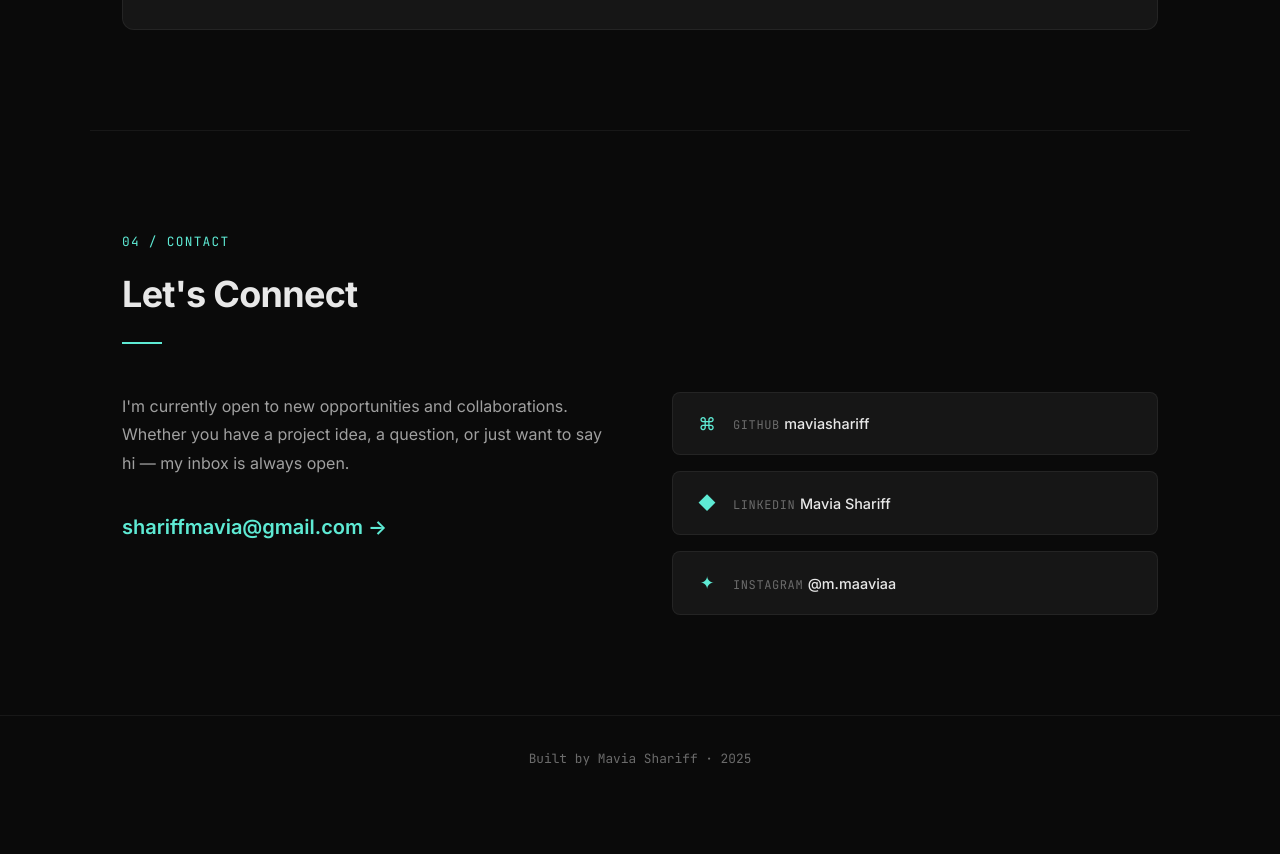
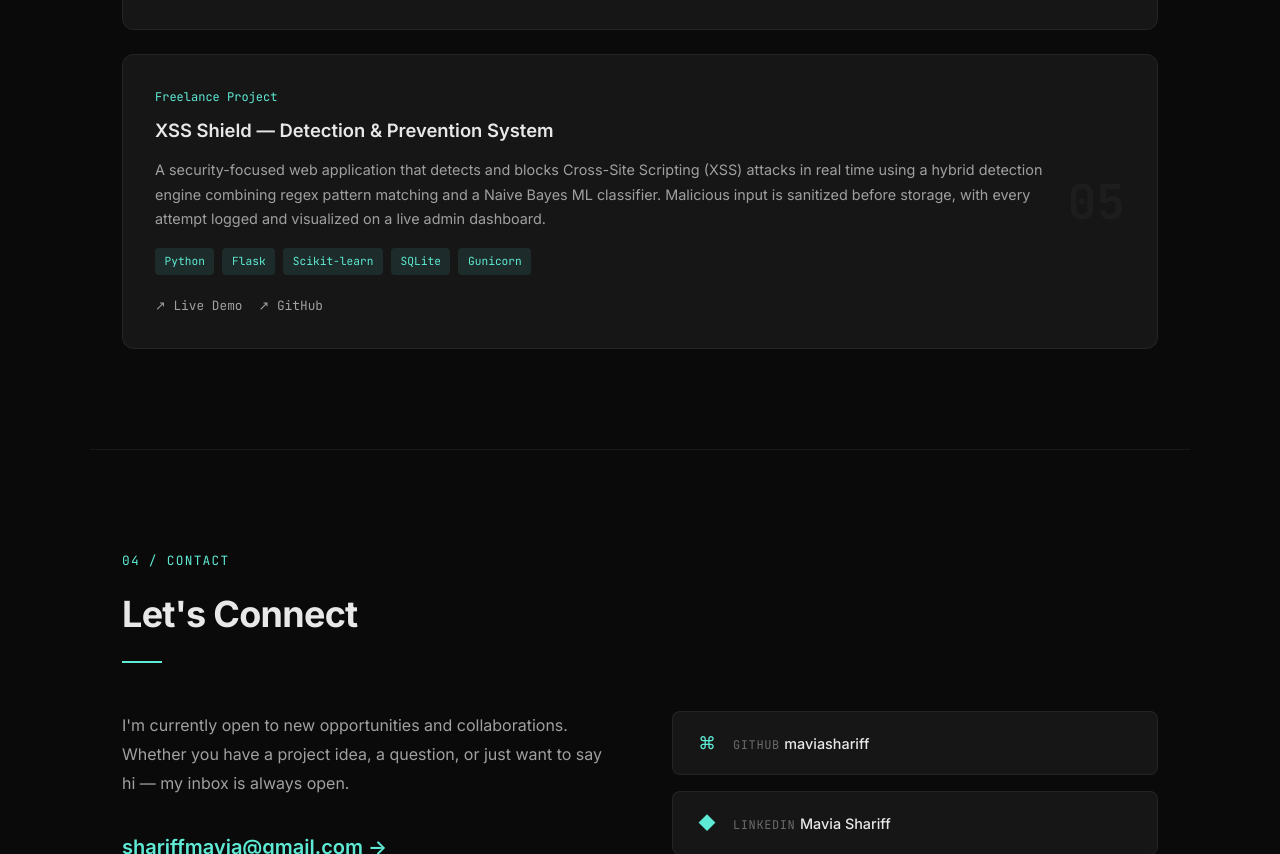
Before and after one commit to maviashariff/MavsPortfolio, a plain HTML site: page index.html in a window 1280 px wide. Shown: the part 3760-4614 px from the top of the page. Before the commit the page ends 4562 px from the top, so only its background shows below. Drawn offline with Linux system fonts and the light colour scheme.

Commit message:
Add project card for XSS Shield application
Added a new project card for 'XSS Shield' with details about its functionality, technologies used, and links to the live demo and GitHub repository.

```diff
--- a/index.html
+++ b/index.html
@@ -320,6 +320,46 @@
           </div>
           <span class="project-number">04</span>
         </div>
+        <!-- Project 5 -->
+        <div class="project-card reveal">
+          <div class="project-info">
+            <span class="project-label">Freelance Project</span>
+            <h3>XSS Shield — Detection & Prevention System</h3>
+            <p>
+              A security-focused web application that detects and blocks
+              Cross-Site Scripting (XSS) attacks in real time using a hybrid
+              detection engine combining regex pattern matching and a Naive
+              Bayes ML classifier. Malicious input is sanitized before storage,
+              with every attempt logged and visualized on a live admin
+              dashboard.
+            </p>
+            <div class="project-tech">
+              <span>Python</span>
+              <span>Flask</span>
+              <span>Scikit-learn</span>
+              <span>SQLite</span>
+              <span>Gunicorn</span>
+            </div>
+            <div class="project-links-row">
+              <a
+                href="https://xss-detection-by-mavia.onrender.com/"
+                target="_blank"
+                class="project-link"
+              >
+                ↗ Live Demo
+              </a>
+
+              <a
+                href="https://github.com/maviashariff/XSS-Detection-By-Mavia"
+                target="_blank"
+                class="project-link"
+              >
+                ↗ GitHub
+              </a>
+            </div>
+          </div>
+          <span class="project-number">05</span>
+        </div>
       </div>
     </section>
 
```
